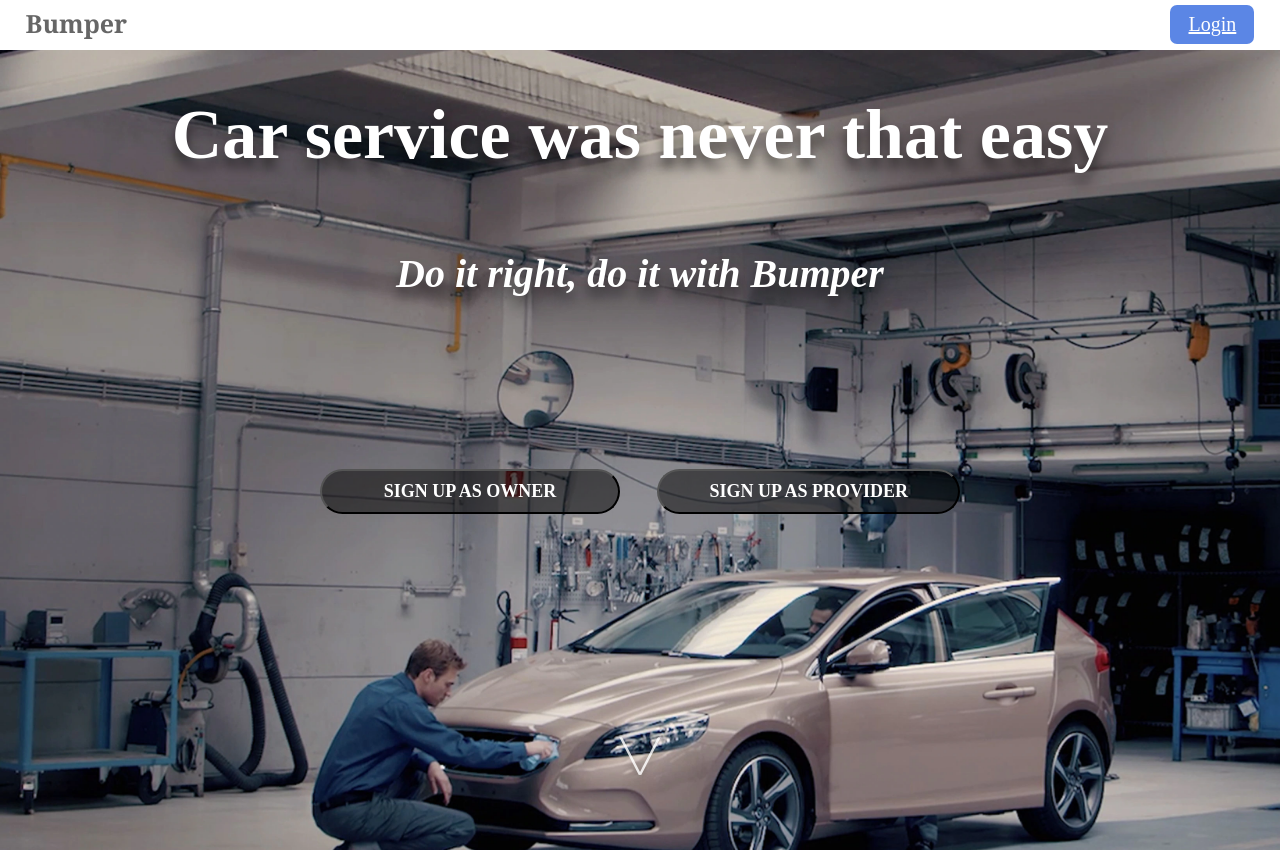
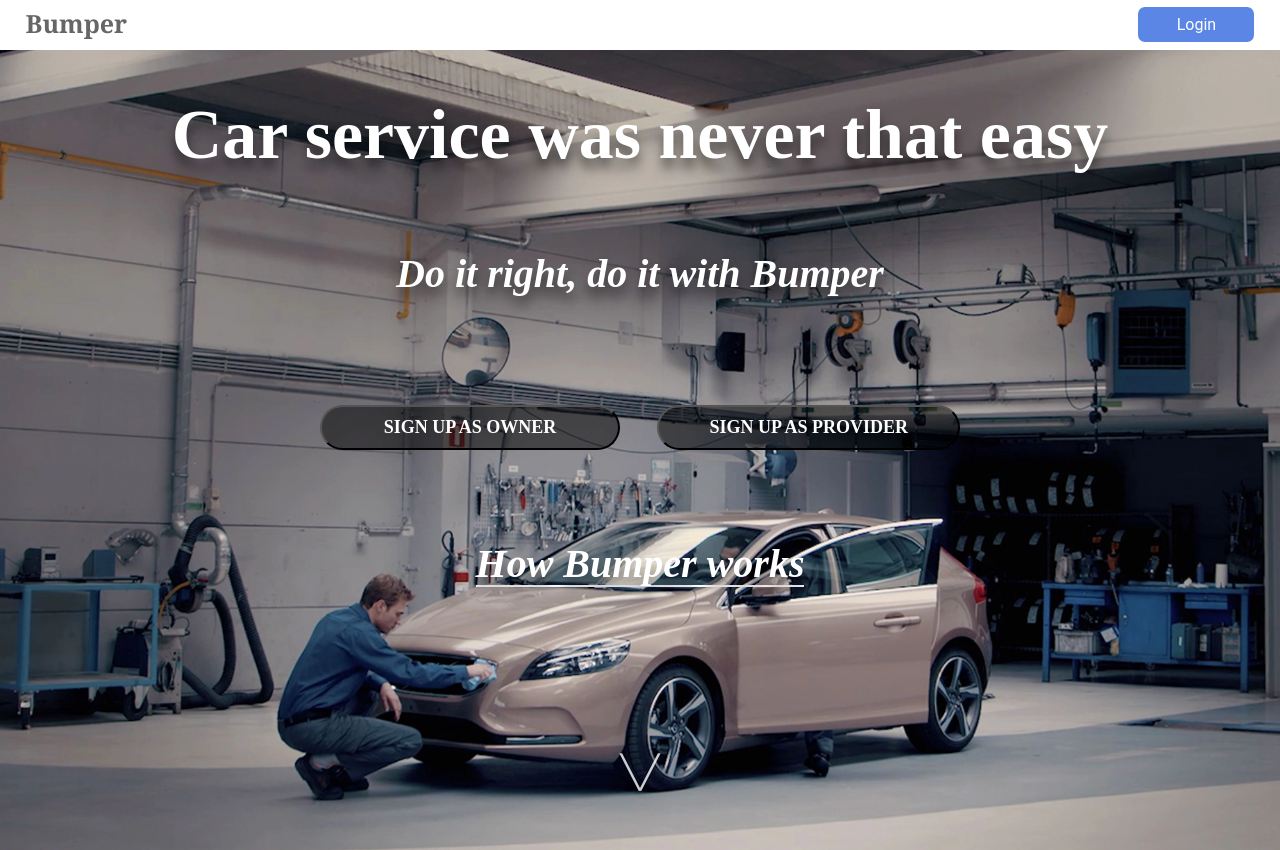
Before and after one commit to Akhtam/bumper, a React (Create React App) app in the folder frontend/: page / in a window 1280 px wide. Built offline with nearby package versions, Linux system fonts and the light colour scheme.

Commit message:
css for home page

```diff
--- a/frontend/src/components/homepage/Homepage.js
+++ b/frontend/src/components/homepage/Homepage.js
@@ -1,11 +1,13 @@
 import React from "react";
-import {Link} from 'react-router-dom';
-import "./Homepage.scss"
+import { Link } from "react-router-dom";
+import "./Homepage.scss";
 
 class Homepage extends React.Component {
   render() {
     return (
       <div className="homepage-parent" className="top-panel">
+        {" "}
+        {/* className="top-panel" */}
         <div className="homepage-top-presentation">
           <span>
             <h2> Car service was never that easy </h2>
@@ -25,6 +27,7 @@ class Homepage extends React.Component {
                 Sign up as Provider
               </Link>
             </button>
+            <h3 className="homepageBody">How Bumper works</h3>
           </div>
         </div>
       </div>
--- a/frontend/src/components/homepage/Homepage.scss
+++ b/frontend/src/components/homepage/Homepage.scss
@@ -12,7 +12,9 @@ html, body {
     // justify-content: center;
     align-items: center;
     width: 100vw;
-    height: 900px;
+    // height: 900px;
+    height: 100%;
+
 
 
     background-size:100vw 100vw;
@@ -21,7 +23,7 @@ html, body {
     -webkit-background-size: cover;
     -moz-background-size: cover;
     -o-background-size: cover;
-    background-position: 0% 230%;
+    background-position: 0% 120%;
 
 }
 
@@ -56,7 +58,7 @@ html, body {
         flex-wrap: wrap;
         justify-content: space-between;
         width: 50%;
-        margin-top: 10%;
+        margin-top: 5%;
 
         button {
             cursor: pointer;
@@ -104,7 +106,7 @@ html, body {
   height: 4rem;
   line-height: 4rem;
   text-align: center;
-  bottom: 2rem;
+  bottom: 1rem;
   margin-left: -3rem;
   left: 50%;
   animation: bounce 1.5s ease infinite;
@@ -124,6 +126,17 @@ html, body {
   width: 100%;
   height: 100vh;
 //   background: #111;
-    background: transparent;
+  background: transparent;
   position: relative;
 }
+
+
+.homepageBody{
+  padding-top: 10%;
+  margin: 0 auto;
+  // text-decoration: underline;
+  padding-bottom: 4px;
+  border-bottom: 2px solid white;
+
+
+}
--- a/frontend/src/components/navbar/Navbar.js
+++ b/frontend/src/components/navbar/Navbar.js
@@ -47,7 +47,9 @@ class Navbar extends React.Component {
         </div>
       </div>
     );
+
   }
+
 }
 
 const mspt = state => {
--- a/frontend/src/components/navbar/Navbar.scss
+++ b/frontend/src/components/navbar/Navbar.scss
@@ -8,6 +8,8 @@
 
   box-sizing: border-box;
   box-shadow: 5px 10px rgba(0, 0, 0, 0.6);
+  overflow: hidden;
+
 
   h1 {
     // color: black;
@@ -30,19 +32,18 @@
 }
 
 .login-button {
-  // border: 1px solid black;
-  // border-radius: 4px;
-  // height: 40px;
-  // width: 150px;
-  // font-family: ArquitectaHeavy;
-  // font-size: 20px;
-  width: 68px;
+
+  width: 100px;
   padding: 8px;
   border-radius: 7px;
   border: none;
   outline: none;
-  font-size: 20px;
+  font-size: 16px;
   cursor: pointer;
+  text-decoration: none;
+  font-family: "Roboto", sans-serif;
+
+
   margin-bottom: 32px;
   color: white;
   display: flex;
@@ -52,11 +53,6 @@
   background-color: #5b86e5;
 }
 
-.login-button a {
-  text-decoration: none;
-  font-family: "Roboto", sans-serif;
-  color: white;
-}
 
 
 .dropdown {
```
